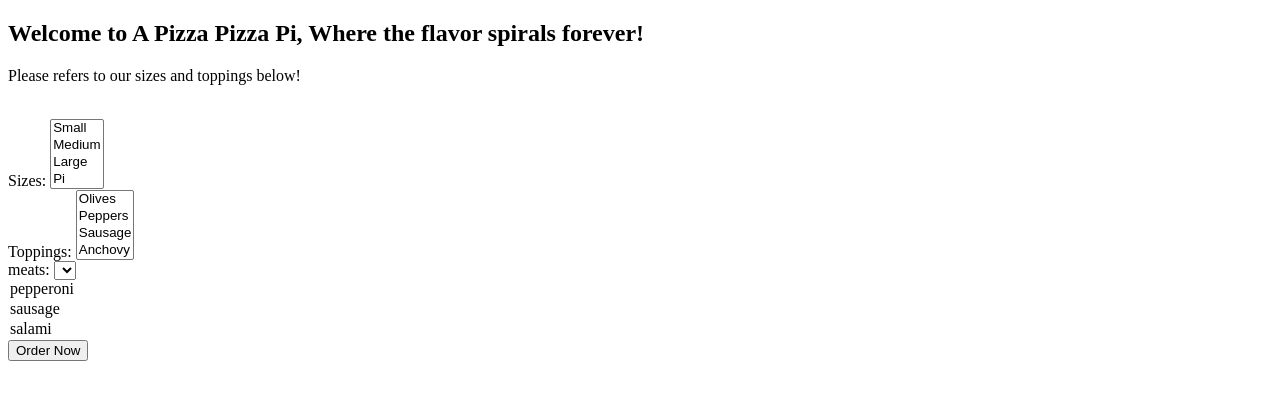
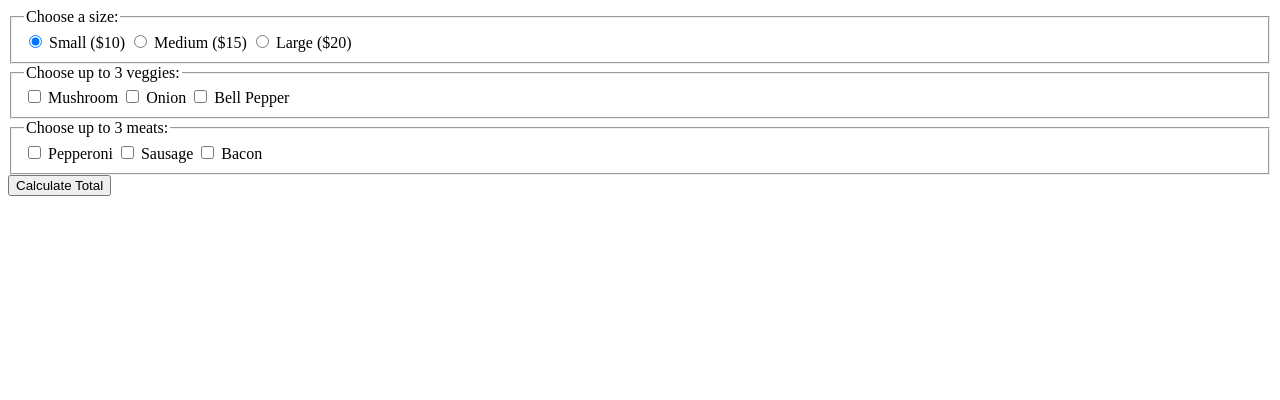
Before and after one commit to brandmorgan/pizza-parlor, a plain HTML site: page index.html in a window 1280 px wide. Drawn offline with Linux system fonts and the light colour scheme.

Commit message:
wired js, re-worked input fields

```diff
--- a/index.html
+++ b/index.html
@@ -7,40 +7,59 @@
 </head>
 
 <body>
+  <form>
+    <fieldset>
+      <legend>Choose a size:</legend>
+      <label>
+        <input type="radio" name="size" value="10" checked>
+        Small ($10)
+      </label>
+      <label>
+        <input type="radio" name="size" value="15">
+        Medium ($15)
+      </label>
+      <label>
+        <input type="radio" name="size" value="20">
+        Large ($20)
+      </label>
+    </fieldset>
 
-  <h2>Welcome to A Pizza Pizza Pi, Where the flavor spirals forever!</h2>
-    <p>Please refers to our sizes and toppings below!</p>
-    <br>
-    <div class="dropdown">
+    <fieldset>
+      <legend>Choose up to 3 veggies:</legend>
+      <label>
+        <input type="checkbox" name="veggies" value="2">
+        Mushroom
+      </label>
+      <label>
+        <input type="checkbox" name="veggies" value="2">
+        Onion
+      </label>
+      <label>
+        <input type="checkbox" name="veggies" value="2">
+        Bell Pepper
+      </label>
+    </fieldset>
 
-      <form id="sizes">
-        <label for="sizes">Sizes:</label>
-        <select id="sizes" name="sizes" multiple>
-          <option let value="Small">Small</option>
-          <option let value="medium">Medium</option>
-          <option let value="large">Large</option>
-          <option let value="pi">Pi</option>
-          <button type="submit"></button>
-        </select>
-        <br>
+    <fieldset>
+      <legend>Choose up to 3 meats:</legend>
+      <label>
+        <input type="checkbox" name="meats" value="3">
+        Pepperoni
+      </label>
+      <label>
+        <input type="checkbox" name="meats" value="3">
+        Sausage
+      </label>
+      <label>
+        <input type="checkbox" name="meats" value="3">
+        Bacon
+      </label>
+    </fieldset>
 
+    <button type="button" onclick="calculateTotal()">Calculate Total</button>
 
-        <label for="toppings">Toppings:</label>
-        <select id="toppings" name="toppings" multiple>
-          <option value="olives">Olives</option>
-          <option value="peppers">Peppers</option>
-          <option value="sausage">Sausage</option>
-          <option value="anchovy">Anchovy</option>
-        </select>
-        <br>
-
-        <label for="meats">meats:</label>
-        <select id="meats" id="meats"></select>
-          <option value="pepperoni">pepperoni</option>
-          <option value="sausage">sausage</option>
-          <option value="salami">salami</option>
-        <button type="submit">Order Now</button>
-      </form>
+    <div id="totalPrice"></div>
+  </form>
 
 
 
--- a/js/script.js
+++ b/js/script.js
@@ -1,9 +1,47 @@
 //Business Logic for Pizza-Parlor//
+function calculateTotal() {
+    // Get the size and base price
+    const sizeInputs = document.getElementsByName("size");
+    let sizePrice = 0;
+    for (const sizeInput of sizeInputs) {
+      if (sizeInput.checked) {
+        sizePrice = parseInt(sizeInput.value);
+        break;
+      }
+    }
 
+    // Get the selected veggies and calculate the veggie price
+    const veggieInputs = document.getElementsByName("veggies");
+    let veggiePrice = 0;
+    let numVeggies = 0;
+    for (const veggieInput of veggieInputs) {
+      if (veggieInput.checked) {
+        veggiePrice += parseInt(veggieInput.value);
+        numVeggies++;
+        if (numVeggies === 3) {
+          break;
+        }
+      }
+    }
 
-function Pizza(small) {
-    this.toppings = [];
-    this.size = small;
-    this.cost = 0;
-}
-console.log(Pizza);
+    // Get the selected meats and calculate the meat price
+    const meatInputs = document.getElementsByName("meats");
+    let meatPrice = 0;
+    let numMeats = 0;
+    for (const meatInput of meatInputs) {
+      if (meatInput.checked) {
+        meatPrice += parseInt(meatInput.value);
+        numMeats++;
+        if (numMeats === 3) {
+          break;
+        }
+      }
+    }
+
+    // Calculate the total price
+    const totalPrice = sizePrice + veggiePrice + meatPrice;
+
+    // Display the total price to the user
+    const totalPriceElement = document.getElementById("totalPrice");
+    totalPriceElement.textContent = `Total price: $${totalPrice}`;
+  }
```
